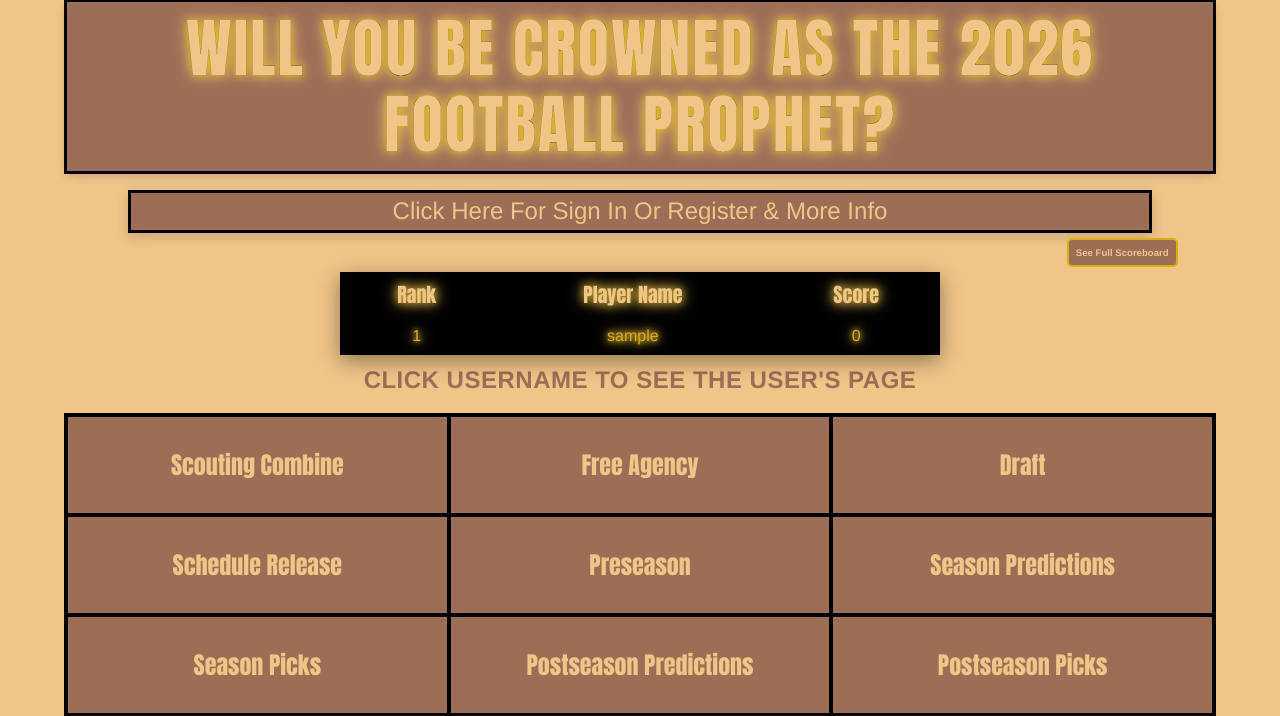
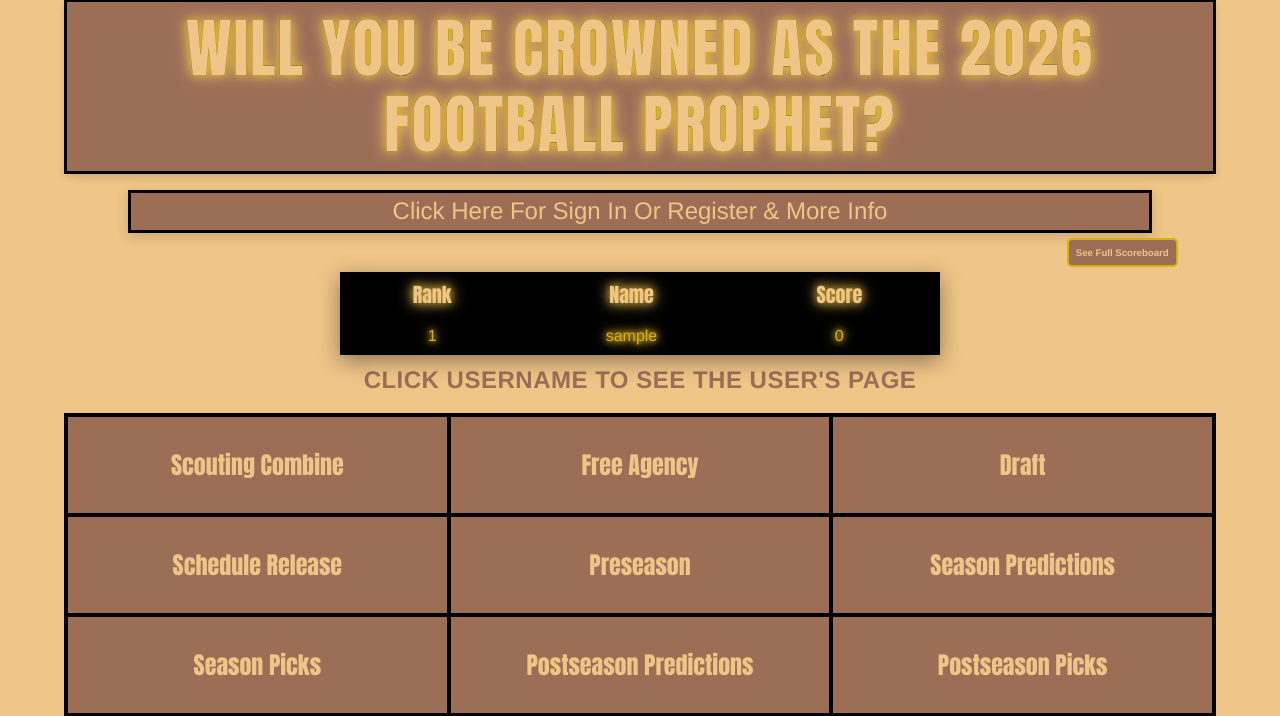
Before and after one commit to BillK181/football_prophesy, a Flask app: page / in a window 1280 px wide. Shown: the part 200-916 px from the top of the page. Run offline with Flask 3, Linux system fonts and the light colour scheme; tables that the repository leaves empty hold one stand-in row (values such as "Sample post").

Commit message:
“1.56”

```diff
--- a/football_prophesy/templates/all_accounts.html
+++ b/football_prophesy/templates/all_accounts.html
@@ -19,7 +19,7 @@ All Accounts | Football Prophesy
         <thead>
             <tr>
                 <th>Rank</th>
-                <th>Username</th>
+                <th>Name</th>
                 <th>Score</th>
             </tr>
         </thead>
--- a/football_prophesy/templates/index.html
+++ b/football_prophesy/templates/index.html
@@ -43,7 +43,7 @@ Home | Football Prophesy
             <thead>
                 <tr>
                     <th>Rank</th>
-                    <th>Player Name</th>
+                    <th>Name</th>
                     <th>Score</th>
                 </tr>
             </thead>
--- a/football_prophesy/templates/scouting_combine.html
+++ b/football_prophesy/templates/scouting_combine.html
@@ -26,7 +26,7 @@ Scouting Combine | Football Prophesy
         <thead>
             <tr>
                 <th>Rank</th>
-                <th>Player Name</th>
+                <th>Name</th>
                 <th>Score</th>
             </tr>
         </thead>
```
